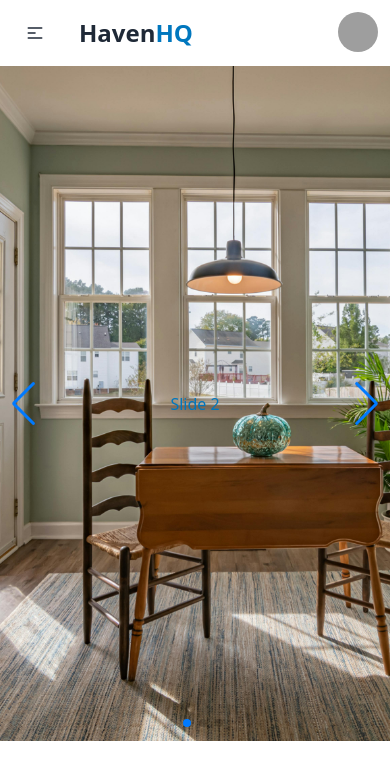
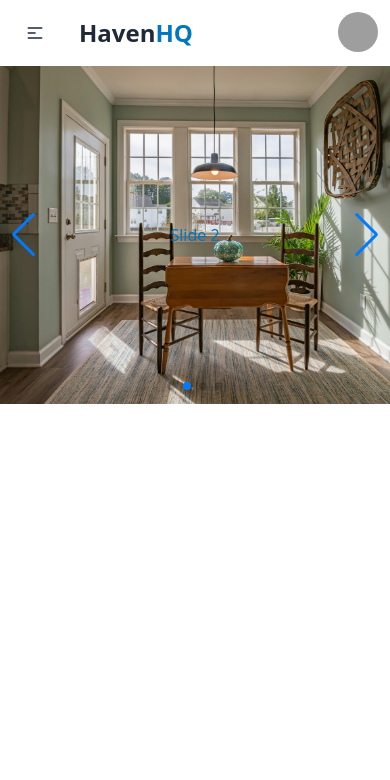
Before and after one commit to joysaha023/real-estate-react-projects, a React (Vite) app: page / in a window 390 px wide. Shown: the top 780 px of the page. Built offline with nearby package versions, Linux system fonts and the light colour scheme; grey boxes are pictures that could not be loaded.

Commit message:
complete swipper js with full responsive

```diff
--- a/src/components/Navbar/Navbar.jsx
+++ b/src/components/Navbar/Navbar.jsx
@@ -53,7 +53,7 @@ const Navbar = () => {
             </div>
             <ul
               tabIndex={0}
-              className="menu menu-sm dropdown-content mt-3 z-[1] p-2 shadow bg-base-100 rounded-box w-52"
+              className="menu menu-sm dropdown-content mt-3 z-20 p-2 shadow bg-base-100 rounded-box w-52"
             >
               {linkNav}
             </ul>
@@ -83,7 +83,7 @@ const Navbar = () => {
             </div>
             <ul
               tabIndex={0}
-              className="menu menu-sm dropdown-content mt-3 z-[1] p-2 shadow bg-base-100 rounded-box w-52"
+              className="menu menu-sm dropdown-content mt-3 z-20 p-2 shadow bg-base-100 rounded-box w-52"
             >
               <li>
                 <a className="justify-between">User Name</a>
--- a/src/components/Slider/Slider.jsx
+++ b/src/components/Slider/Slider.jsx
@@ -31,16 +31,16 @@ export default function App() {
         className="mySwiper"
       >
         <SwiperSlide>
-          <div className="slide slide1">Slide 1</div>
+          <div className="slide h-[40vh] md:h-[80vh] slide1">Slide 1</div>
         </SwiperSlide>
         <SwiperSlide>
-          <div className="slide slide2">Slide 2</div>
+          <div className="slide h-[40vh] md:h-[80vh] slide2">Slide 2</div>
         </SwiperSlide>
         <SwiperSlide>
-          <div className="slide slide3">Slide 3</div>
+          <div className="slide h-[40vh] md:h-[80vh] slide3">Slide 3</div>
         </SwiperSlide>
         <SwiperSlide>
-          <div className="slide slide4">Slide 4</div>
+          <div className="slide h-[40vh] md:h-[80vh] slide4">Slide 4</div>
         </SwiperSlide>
       </Swiper>
     </>
--- a/src/components/Slider/slider.css
+++ b/src/components/Slider/slider.css
@@ -1,7 +1,7 @@
 
 .slide {
     color: #0077be;
-    height: 80vh;
+    /* height: 80vh; */
     display: flex;
     justify-content: center;
     align-items: center;
--- a/src/components/Slider/styles.css
+++ /dev/null
@@ -1,40 +0,0 @@
-#app {
-    height: 100%;
-  }
-  html,
-  body {
-    position: relative;
-    height: 100%;
-  }
-
-  body {
-    background: #eee;
-    font-family: Helvetica Neue, Helvetica, Arial, sans-serif;
-    font-size: 14px;
-    color: #000;
-    margin: 0;
-    padding: 0;
-  }
-
-  .swiper {
-    width: 100%;
-    height: 100%;
-  }
-
-  .swiper-slide {
-    text-align: center;
-    font-size: 18px;
-    background: #fff;
-
-    /* Center slide text vertically */
-    display: flex;
-    justify-content: center;
-    align-items: center;
-  }
-
-  .swiper-slide img {
-    display: block;
-    width: 100%;
-    height: 100%;
-    object-fit: cover;
-  }
```
